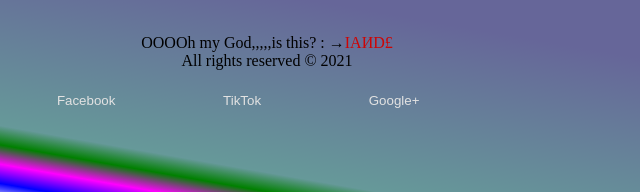
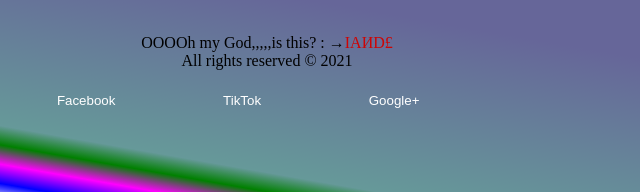
Before and after one commit to IANDE-X/business-site-official.com, a plain HTML site: page index.html in a window 1280 px wide. Shown: the part 2747-2939 px from the top of the page, 373-1013 px from the left. Drawn offline with nearby package versions, Linux system fonts and the light colour scheme.

Commit message:
Update style1.css

```diff
--- a/style1.css
+++ b/style1.css
@@ -1042,7 +1042,7 @@ button {
 	padding: 2%;
 	border-radius: 10px;
 	transition: ease-out 250ms;
-	color: #e2e2e2;
+	color: #ffffff;
 	background-color: inherit;
 	border: none;
 	outline: none;
```
